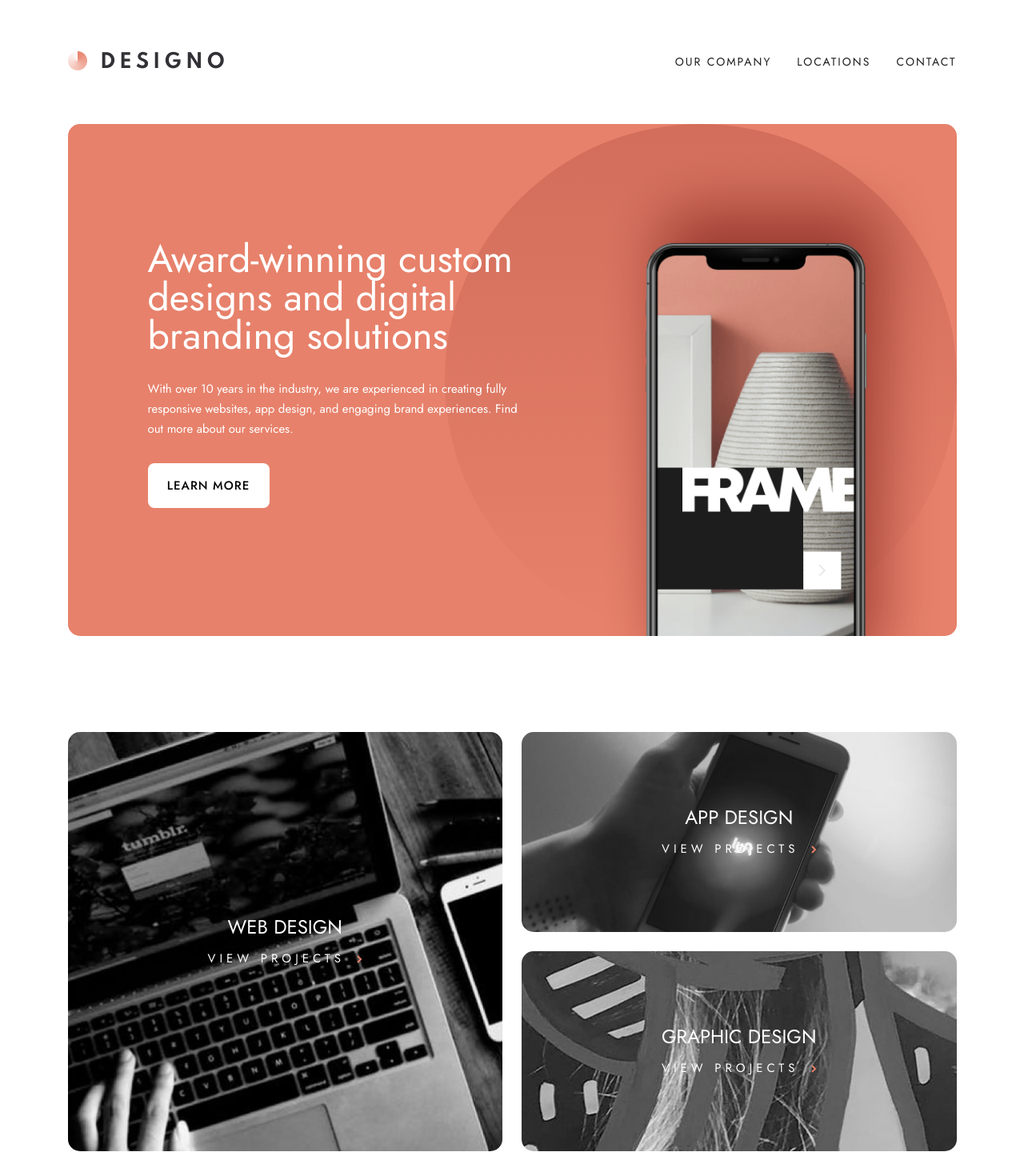
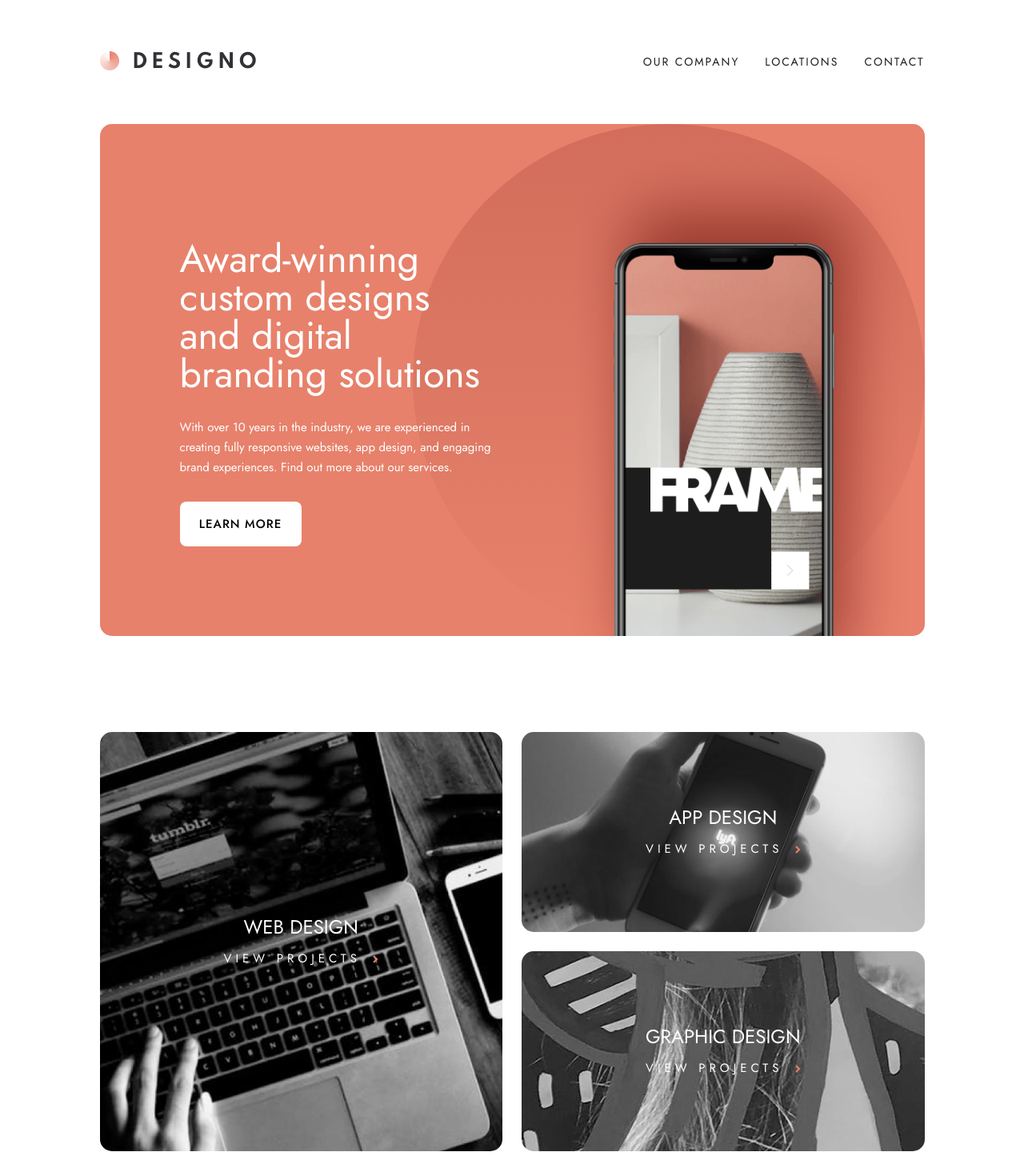
Before and after one commit to jownsu/designo-multi-page, a Next.js app: page / in a window 1280 px wide. Shown: the top 1470 px of the page at 80% size. Built offline with nearby package versions, Linux system fonts and the light colour scheme.

Commit message:
Add small prop and change parent to link

```diff
--- a/app/_components/DesignCard.tsx
+++ b/app/_components/DesignCard.tsx
@@ -4,9 +4,10 @@ import React from "react";
 interface Props {
     className?: string;
     category: "APP" | "WEB" | "GRAPHIC";
+    small?: boolean;
 }
 
-const DesignCard = ({ className, category }: Props) => {
+const DesignCard = ({ className, category, small = false }: Props) => {
     const img = {
         APP: [
             "bg-[url('/images/home/mobile/image-app-design.jpg')]",
@@ -16,7 +17,8 @@ const DesignCard = ({ className, category }: Props) => {
         WEB: [
             "bg-[url('/images/home/mobile/image-web-design.jpg')]",
             "md:bg-[url('/images/home/tablet/image-web-design.jpg')]",
-            "lg:bg-[url('/images/home/desktop/image-web-design-large.jpg')]"
+            "lg:bg-[url('/images/home/desktop/image-web-design-large.jpg')]",
+            "lg:bg-[url('/images/home/desktop/image-web-design-small.jpg')]"
         ],
         GRAPHIC: [
             "bg-[url('/images/home/mobile/image-graphic-design.jpg')]",
@@ -26,20 +28,20 @@ const DesignCard = ({ className, category }: Props) => {
     };
 
     return (
-        <div
-            className={`relative flex min-h-[250px] flex-col items-center justify-center rounded-[15px] bg-cover p-[30px] ${className} ${img[category][0]} ${img[category][1]} ${img[category][2]} before:absolute before:top-0 before:hover:bg-primary before:opacity-[80%] before:w-full before:h-full before:rounded-[15px]`}
+        <Link
+            href="/app-design"
+            className={`relative flex min-h-[250px] flex-col items-center justify-center rounded-[15px] bg-cover p-[30px] ${className} ${img[category][0]} ${img[category][1]} ${category === "WEB" && small ? img[category][3] : img[category][2]} before:absolute before:top-0 before:h-full before:w-full before:rounded-[15px] before:opacity-[80%] before:hover:bg-primary`}
         >
-            <h2 className="mb-[13px] text-[24px] leading-[30px] text-white z-10">
+            <h2 className="z-10 mb-[13px] text-[24px] leading-[30px] text-white">
                 {category} DESIGN
             </h2>
-            <Link
-                href="/app-design"
-                className="flex items-center gap-[15px] text-[15px] tracking-[5px] text-white z-10"
+            <div
+                className="z-10 flex items-center gap-[15px] text-[15px] tracking-[5px] text-white"
             >
                 VIEW PROJECTS
                 <img src="/images/shared/desktop/icon-right-arrow.svg" />
-            </Link>
-        </div>
+            </div>
+        </Link>
     );
 };
 
--- a/app/_components/Navbar.tsx
+++ b/app/_components/Navbar.tsx
@@ -23,7 +23,7 @@ const Navbar = () => {
 
     return (
         <div className="bg-white sticky top-0 z-[99999]">
-            <div className="container mx-auto h-[96px] px-0 md:flex md:h-[155px] md:px-[39px] lg:px-0">
+            <div className="container mx-auto h-[96px] px-0 md:flex md:h-[155px] md:px-[40px]">
                 <div className="flex h-full items-center justify-between px-[24px] md:px-0">
                     <Link href="/" onClick={() => setIsNavbarOpen(false)}>
                         <img
--- a/app/page.tsx
+++ b/app/page.tsx
@@ -34,7 +34,7 @@ export default function Home() {
 
     return (
         <>
-            <div className="mb-[120px] flex h-[843px] flex-col overflow-hidden bg-primary bg-[url('/images/home/desktop/bg-pattern-hero-home.svg')] bg-[-40px_75px] bg-no-repeat md:mx-[40px] md:rounded-[15px] md:bg-[175px_120px] lg:mx-0 lg:h-[640px] lg:flex-row lg:bg-right-top">
+            <div className="mb-[120px] flex h-[843px] flex-col overflow-hidden bg-primary bg-[url('/images/home/desktop/bg-pattern-hero-home.svg')] bg-[-40px_75px] bg-no-repeat md:mx-[40px] md:rounded-[15px] md:bg-[175px_120px] lg:h-[640px] lg:flex-row lg:bg-right-top ">
                 <div className="px-[30px] pt-[80px] text-center md:px-[100px] lg:pt-[145px] lg:text-left">
                     <h1 className="text-[32px] leading-[36px] text-white md:text-[48px] md:leading-[48px]">
                         Award-winning custom designs and digital branding
@@ -53,7 +53,7 @@ export default function Home() {
                     src="/images/home/desktop/image-hero-phone.png"
                 />
             </div>
-            <div className="mb-[50px] grid grid-cols-1 grid-rows-3 justify-center gap-[24px] px-[24px] lg:grid-cols-2 lg:grid-rows-2 lg:px-0">
+            <div className="mb-[50px] grid grid-cols-1 grid-rows-3 justify-center gap-[24px] px-[24px] md:px-[40px] lg:grid-cols-2 lg:grid-rows-2">
                 <DesignCard
                     category={"WEB"}
                     className="lg:row-start-1 lg:row-end-3"
@@ -61,7 +61,7 @@ export default function Home() {
                 <DesignCard category={"APP"} className="bg-black" />
                 <DesignCard category={"GRAPHIC"} className="bg-black" />
             </div>
-            <div className="mb-[300px] flex flex-col px-[24px] text-black_1 lg:flex-row lg:px-0">
+            <div className="mb-[300px] flex flex-col px-[24px] text-black_1 md:px-[40px] lg:flex-row">
                 {qualities.map((quality, index) => (
                     <div
                         key={index}
```
